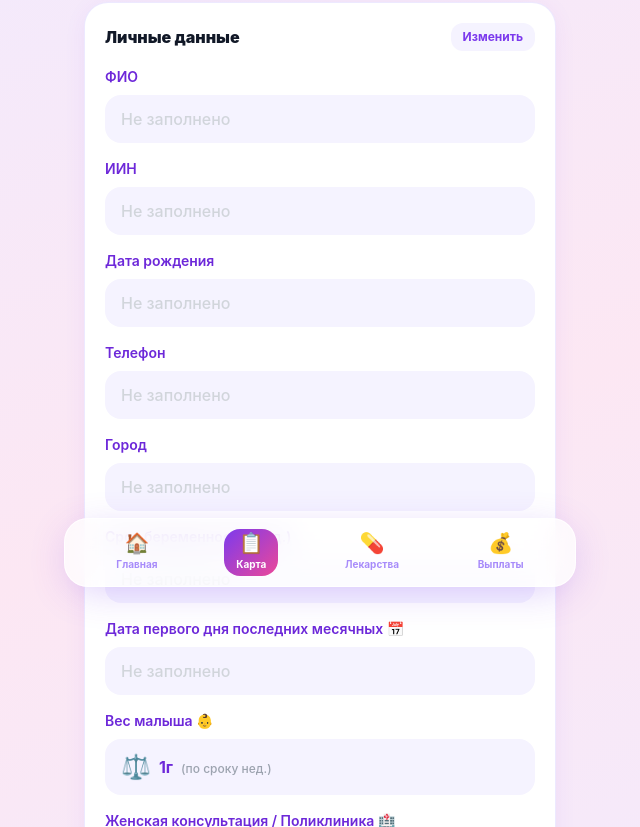
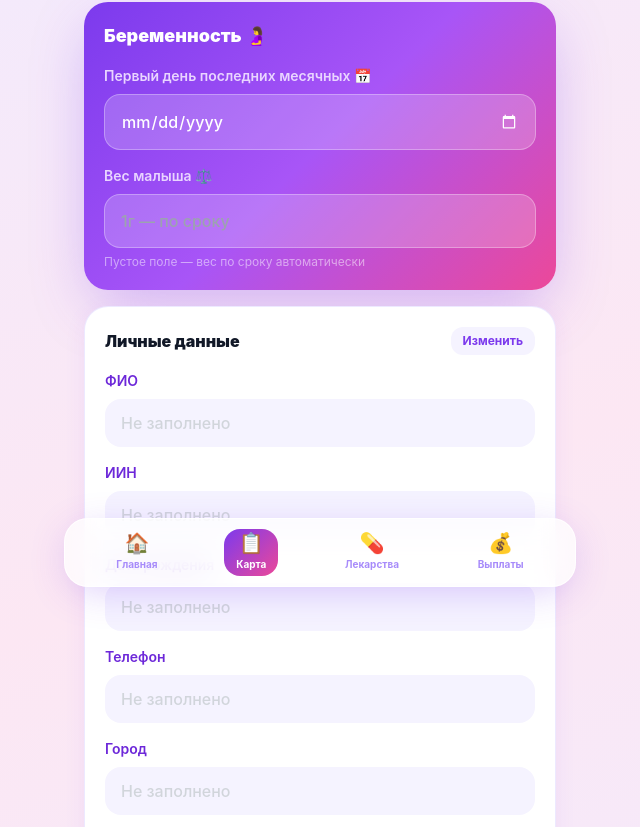
Before and after one commit to 1113038-ui/ai-mama-kz, a React (Vite) app: page /ai-mama-kz/medcard in a window 1280 px wide. Shown: the part 193-1020 px from the top of the page, without its empty margins (320-960 px from the left). Built offline with nearby package versions, Linux system fonts and the light colour scheme.

Commit message:
Always-visible pregnancy fields: LMP date, baby weight

```diff
--- a/src/pages/MedCard.jsx
+++ b/src/pages/MedCard.jsx
@@ -130,6 +130,59 @@ export default function MedCard() {
       <div className="max-w-lg mx-auto px-5 py-5">
         {/* ОСНОВНОЕ */}
         {tab === 0 && (
+          <div className="space-y-4">
+
+            {/* Блок беременности — всегда открыт */}
+            <div className="card-gradient space-y-4">
+              <h2 className="font-black text-white text-lg">Беременность 🤰</h2>
+
+              <div>
+                <label className="block text-sm font-semibold text-purple-200 mb-2">Первый день последних месячных 📅</label>
+                <input type="date"
+                  className="w-full rounded-2xl px-4 py-3.5 font-medium border border-white/30 focus:outline-none focus:ring-2 focus:ring-white/50"
+                  style={{ background: 'rgba(255,255,255,0.2)', color: 'white', colorScheme: 'dark' }}
+                  value={user.lastPeriod || ''}
+                  onChange={e => {
+                    const lmp = new Date(e.target.value)
+                    const pdr = new Date(lmp.getTime() + 280 * 86400000)
+                    const weeks = Math.max(0, Math.round((Date.now() - lmp.getTime()) / (7 * 86400000)))
+                    const updated = { ...user, lastPeriod: e.target.value, pdr: pdr.toISOString(), weeks }
+                    setUserState(updated); setUser(updated)
+                  }} />
+                {user.pdr && (
+                  <p className="text-white/70 text-xs mt-2 font-medium">
+                    📅 ПДР: <span className="text-white font-bold">{new Date(user.pdr).toLocaleDateString('ru-RU')}</span>
+                    &nbsp;· Срок: <span className="text-white font-bold">{user.weeks} нед.</span>
+                  </p>
+                )}
+              </div>
+
+              <div>
+                <label className="block text-sm font-semibold text-purple-200 mb-2">Вес малыша ⚖️</label>
+                <div className="flex gap-2">
+                  <input
+                    className="flex-1 rounded-2xl px-4 py-3.5 font-medium border border-white/30 focus:outline-none focus:ring-2 focus:ring-white/50"
+                    style={{ background: 'rgba(255,255,255,0.2)', color: 'white' }}
+                    placeholder={getBabyWeightByWeek(user.weeks || 0) + ' — по сроку'}
+                    value={user.babyWeightManual || ''}
+                    onChange={e => {
+                      const updated = { ...user, babyWeightManual: e.target.value }
+                      setUserState(updated); setUser(updated)
+                    }} />
+                  {user.babyWeightManual && (
+                    <button
+                      className="border border-white/30 text-white text-xs font-bold px-3 rounded-2xl"
+                      style={{ background: 'rgba(255,255,255,0.15)' }}
+                      onClick={() => { const u2 = { ...user, babyWeightManual: '' }; setUserState(u2); setUser(u2) }}>
+                      Авто
+                    </button>
+                  )}
+                </div>
+                <p className="text-white/50 text-xs mt-1.5">Пустое поле — вес по сроку автоматически</p>
+              </div>
+            </div>
+
+            {/* Личные данные */}
             <div className="card space-y-4">
               <div className="flex items-center justify-between">
                 <h2 className="font-black text-gray-900">Личные данные</h2>
@@ -137,7 +190,7 @@ export default function MedCard() {
                   ? <button onClick={() => setEditing(true)}
                       className="text-xs font-bold text-primary-600 bg-primary-50 px-3 py-1.5 rounded-xl">Изменить</button>
                   : <button onClick={saveUser}
-                    className="text-xs font-bold text-green-700 bg-green-50 px-3 py-1.5 rounded-xl">Сохранить</button>
+                      className="text-xs font-bold text-green-700 bg-green-50 px-3 py-1.5 rounded-xl">Сохранить ✓</button>
                 }
               </div>
               {[
@@ -160,55 +213,6 @@ export default function MedCard() {
                   }
                 </div>
               ))}
-
-            {/* Дата первого дня последних месячных */}
-            <div>
-              <label className="label">Дата первого дня последних месячных 📅</label>
-              {editing
-                ? <input type="date" className="input-field"
-                    value={user.lastPeriod || ''}
-                    onChange={e => {
-                      const lmp = new Date(e.target.value)
-                      const pdr = new Date(lmp.getTime() + 280 * 86400000)
-                      const weeks = Math.round((Date.now() - lmp.getTime()) / (7 * 86400000))
-                      setUserState(u => ({ ...u, lastPeriod: e.target.value, pdr: pdr.toISOString(), weeks: Math.max(0, weeks) }))
-                    }} />
-                : <div className="py-3 px-4 bg-primary-50 rounded-2xl text-gray-800 font-medium">
-                    {user.lastPeriod
-                      ? <span>{new Date(user.lastPeriod).toLocaleDateString('ru-RU')}
-                          <span className="text-primary-400 text-xs ml-2">→ ПДР: {user.pdr ? new Date(user.pdr).toLocaleDateString('ru-RU') : '—'}</span>
-                        </span>
-                      : <span className="text-gray-300">Не заполнено</span>}
-                  </div>
-              }
-            </div>
-
-            {/* Вес малыша */}
-            <div>
-              <label className="label">Вес малыша 👶</label>
-              {editing
-                ? <div className="flex gap-2 items-center">
-                    <input className="input-field flex-1" placeholder="например: 1.5кг или 800г"
-                      value={user.babyWeightManual || ''}
-                      onChange={e => setUserState(u => ({ ...u, babyWeightManual: e.target.value }))} />
-                    <button
-                      className="text-xs text-primary-500 bg-primary-50 px-3 py-3 rounded-2xl font-bold whitespace-nowrap"
-                      onClick={() => setUserState(u => ({ ...u, babyWeightManual: '' }))}>
-                      Авто
-                    </button>
-                  </div>
-                : <div className="py-3 px-4 bg-primary-50 rounded-2xl text-gray-800 font-medium flex items-center gap-2">
-                    <span className="text-2xl">⚖️</span>
-                    <div>
-                      <span className="font-bold text-primary-700">
-                        {user.babyWeightManual || getBabyWeightByWeek(user.weeks || 0)}
-                      </span>
-                      {user.babyWeightManual && <span className="text-xs text-gray-400 ml-2">(введено вручную)</span>}
-                      {!user.babyWeightManual && <span className="text-xs text-gray-400 ml-2">(по сроку {user.weeks} нед.)</span>}
-                    </div>
-                  </div>
-              }
-            </div>
 
             {/* Женская консультация — dropdown с поиском */}
             <div>
@@ -249,6 +253,7 @@ export default function MedCard() {
                     {empLabel[user.employment] || <span className="text-gray-300">Не заполнено</span>}
                   </div>
               }
+            </div>
             </div>
           </div>
         )}
```
Lines whose indentation alone changed are shown as unchanged.
